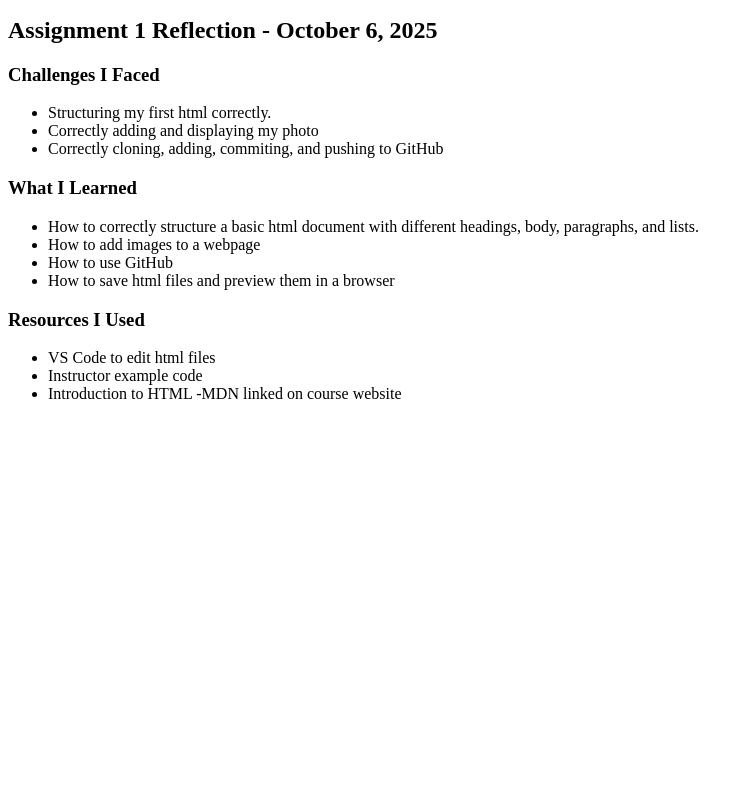
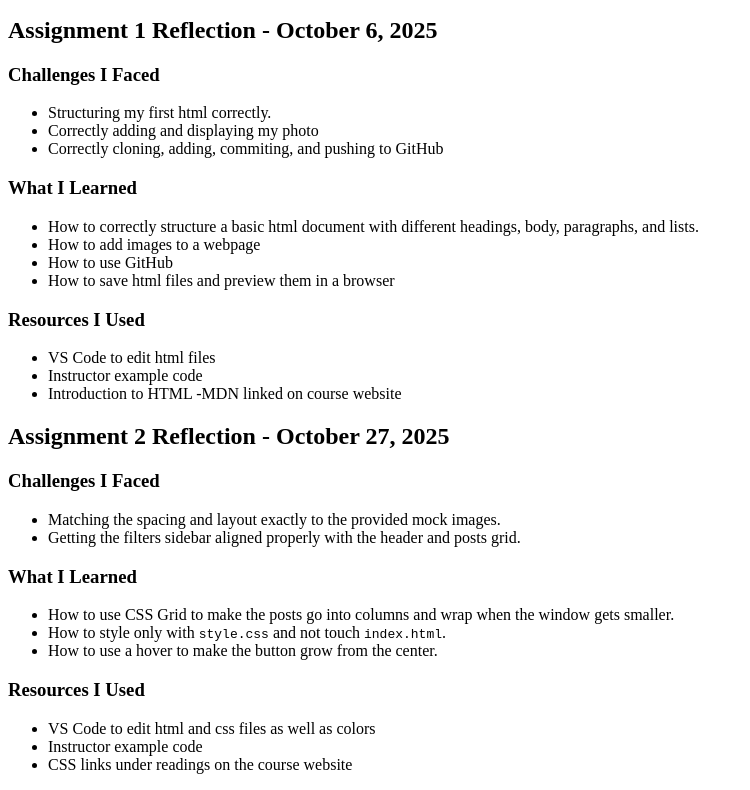
Before and after one commit to AlexQJones/CS-290-Assignment-1, a plain HTML site: page blog.html in a window 1280 px wide. Shown: the part 101-891 px from the top of the page, without its empty margins (0-750 px from the left). Before the commit the page ends 800 px from the top, so only its background shows below. Drawn offline with Linux system fonts and the light colour scheme.

Commit message:
Added Assignment 2 blog post

```diff
--- a/blog.html
+++ b/blog.html
@@ -31,5 +31,27 @@
             <li>Instructor example code</li>
             <li> Introduction to HTML -MDN linked on course website</li>
         </ul>
+
+        <h2>Assignment 2 Reflection - October 27, 2025</h2>
+
+        <h3>Challenges I Faced</h3>
+        <ul>
+            <li>Matching the spacing and layout exactly to the provided mock images.</li>
+            <li>Getting the filters sidebar aligned properly with the header and posts grid.</li>
+        </ul>
+
+        <h3>What I Learned</h3>
+        <ul>
+            <li>How to use CSS Grid to make the posts go into columns and wrap when the window gets smaller.</li>
+            <li>How to style only with <code>style.css</code> and not touch <code>index.html</code>. </li>
+            <li>How to use a hover to make the button grow from the center.</li>
+        </ul>
+
+        <h3>Resources I Used</h3>
+        <ul>
+            <li>VS Code to edit html and css files as well as colors</li>
+            <li>Instructor example code</li>
+            <li>CSS links under readings on the course website</li>
+        </ul>
     </body>
 </html>
```
